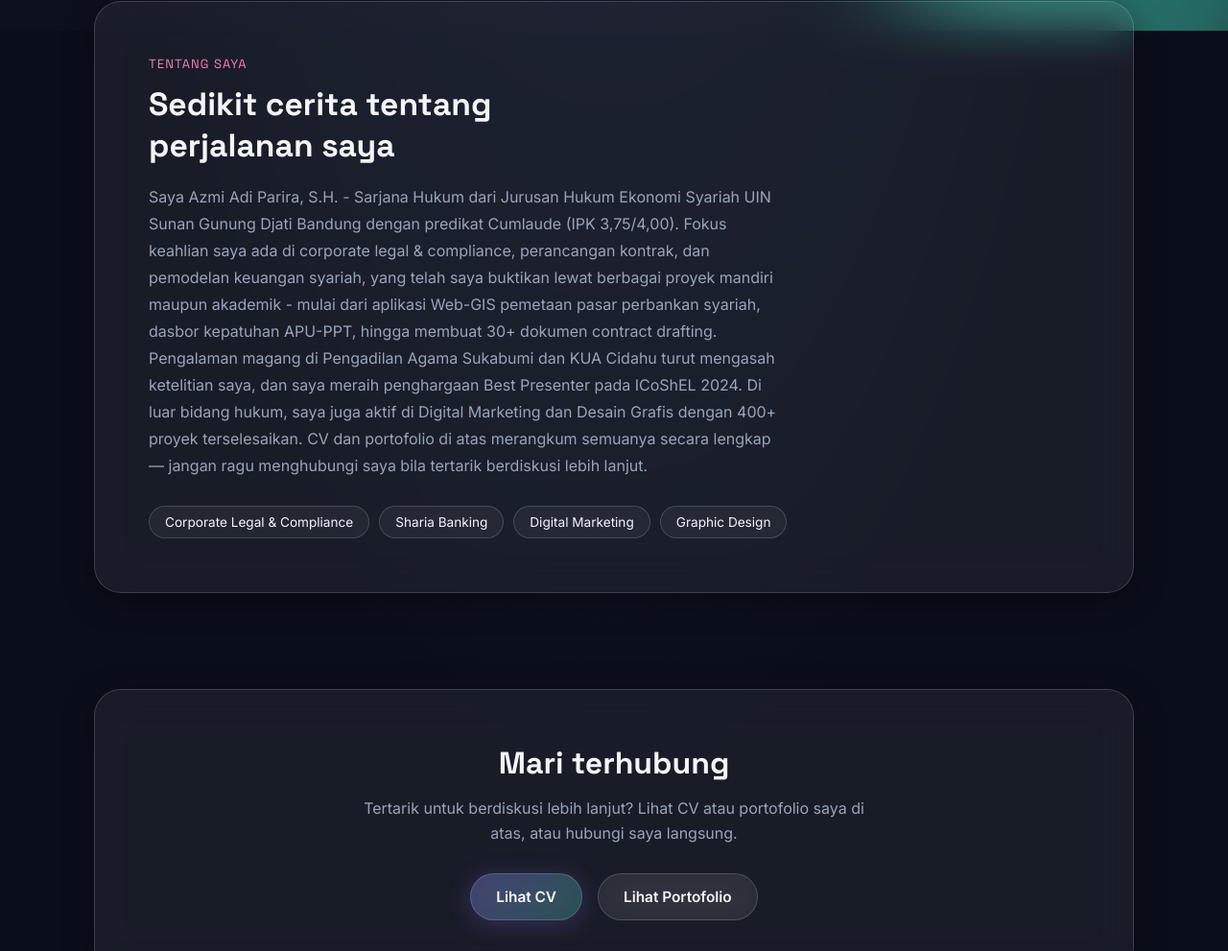
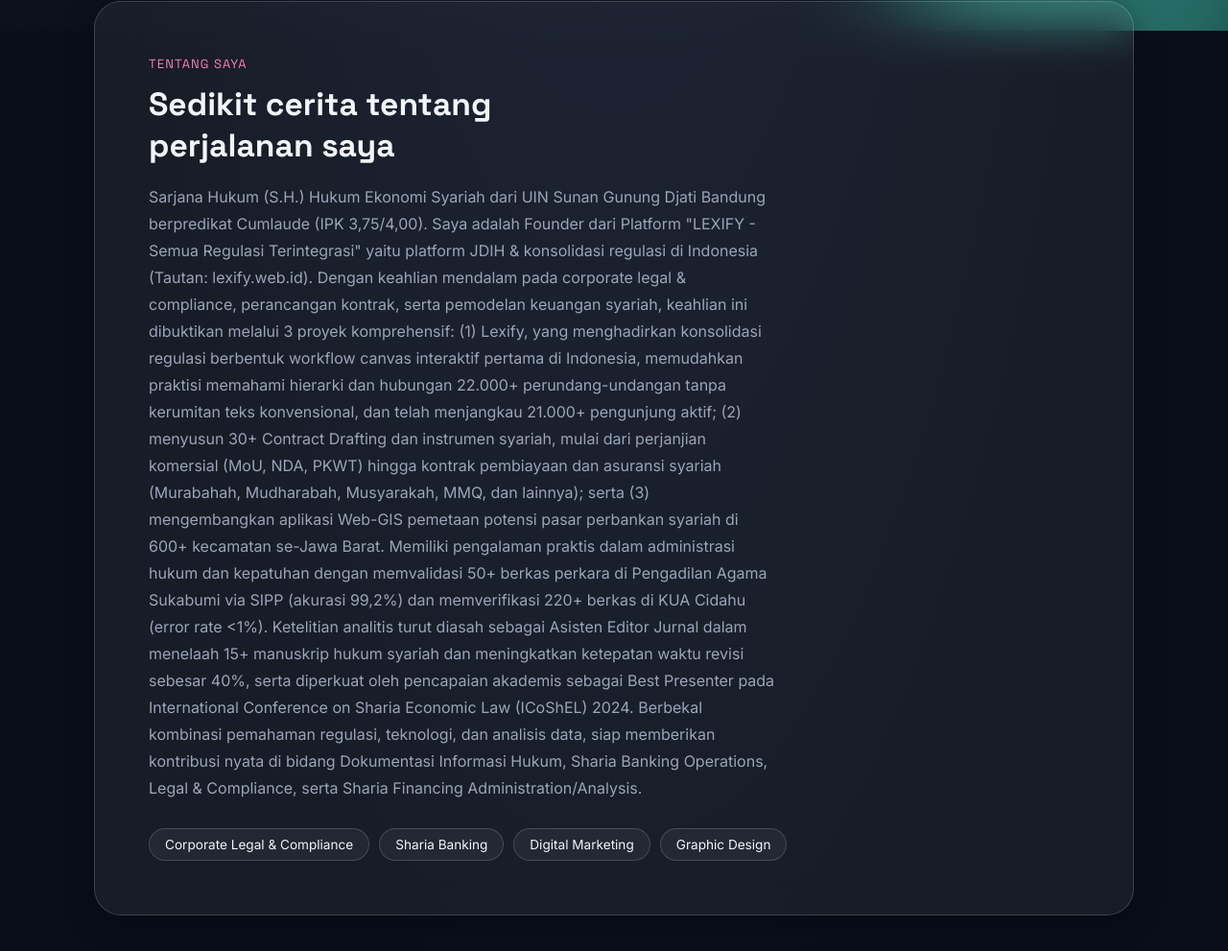
Before and after one commit to azmiparira/landingpage_portofolio, a plain HTML site: page index.html in a window 1280 px wide. Shown: the part 768-1759 px from the top of the page at 96% size. Drawn offline with Linux system fonts and the light colour scheme.

Commit message:
Update index.html

```diff
--- a/index.html
+++ b/index.html
@@ -104,16 +104,24 @@
         <p class="section-eyebrow">Tentang Saya</p>
         <h2 class="about-title">Sedikit cerita tentang perjalanan saya</h2>
         <p class="about-text">
-          Saya Azmi Adi Parira, S.H. - Sarjana Hukum dari Jurusan Hukum Ekonomi Syariah UIN Sunan Gunung Djati Bandung
-          dengan predikat Cumlaude (IPK 3,75/4,00). Fokus keahlian saya ada di corporate legal &amp;
-          compliance, perancangan kontrak, dan pemodelan keuangan syariah, yang telah saya buktikan
-          lewat berbagai proyek mandiri maupun akademik - mulai dari aplikasi Web-GIS pemetaan pasar
-          perbankan syariah, dasbor kepatuhan APU-PPT, hingga membuat 30+ dokumen contract drafting. Pengalaman
-          magang di Pengadilan Agama Sukabumi dan KUA Cidahu turut mengasah ketelitian saya, dan saya
-          meraih penghargaan Best Presenter pada ICoShEL 2024. Di luar bidang hukum, saya juga aktif
-          di Digital Marketing dan Desain Grafis dengan 400+ proyek terselesaikan. CV dan portofolio
-          di atas merangkum semuanya secara lengkap — jangan ragu menghubungi saya bila tertarik
-          berdiskusi lebih lanjut.
+          Sarjana Hukum (S.H.) Hukum Ekonomi Syariah dari UIN Sunan Gunung Djati Bandung berpredikat Cumlaude (IPK
+          3,75/4,00). Saya adalah Founder dari Platform "LEXIFY - Semua Regulasi Terintegrasi" yaitu platform JDIH & konsolidasi
+          regulasi di Indonesia (Tautan: lexify.web.id). Dengan keahlian mendalam pada corporate legal & compliance, perancangan
+          kontrak, serta pemodelan keuangan syariah, keahlian ini dibuktikan melalui 3 proyek komprehensif: (1) Lexify, yang
+          menghadirkan konsolidasi regulasi berbentuk workflow canvas interaktif pertama di Indonesia, memudahkan praktisi
+          memahami hierarki dan hubungan 22.000+ perundang-undangan tanpa kerumitan teks konvensional, dan telah
+          menjangkau 21.000+ pengunjung aktif; (2) menyusun 30+ Contract Drafting dan instrumen syariah, mulai dari perjanjian
+          komersial (MoU, NDA, PKWT) hingga kontrak pembiayaan dan asuransi syariah (Murabahah, Mudharabah, Musyarakah,
+          MMQ, dan lainnya); serta (3) mengembangkan aplikasi Web-GIS pemetaan potensi pasar perbankan syariah di 600+
+          kecamatan se-Jawa Barat.
+
+          Memiliki pengalaman praktis dalam administrasi hukum dan kepatuhan dengan memvalidasi 50+ berkas perkara di
+          Pengadilan Agama Sukabumi via SIPP (akurasi 99,2%) dan memverifikasi 220+ berkas di KUA Cidahu (error rate <1%).
+          Ketelitian analitis turut diasah sebagai Asisten Editor Jurnal dalam menelaah 15+ manuskrip hukum syariah dan
+          meningkatkan ketepatan waktu revisi sebesar 40%, serta diperkuat oleh pencapaian akademis sebagai Best Presenter
+          pada International Conference on Sharia Economic Law (ICoShEL) 2024. Berbekal kombinasi pemahaman regulasi,
+          teknologi, dan analisis data, siap memberikan kontribusi nyata di bidang Dokumentasi Informasi Hukum, Sharia Banking
+          Operations, Legal & Compliance, serta Sharia Financing Administration/Analysis.
         </p>
         <div class="chip-row">
           <span class="chip">Corporate Legal &amp; Compliance</span>
```
